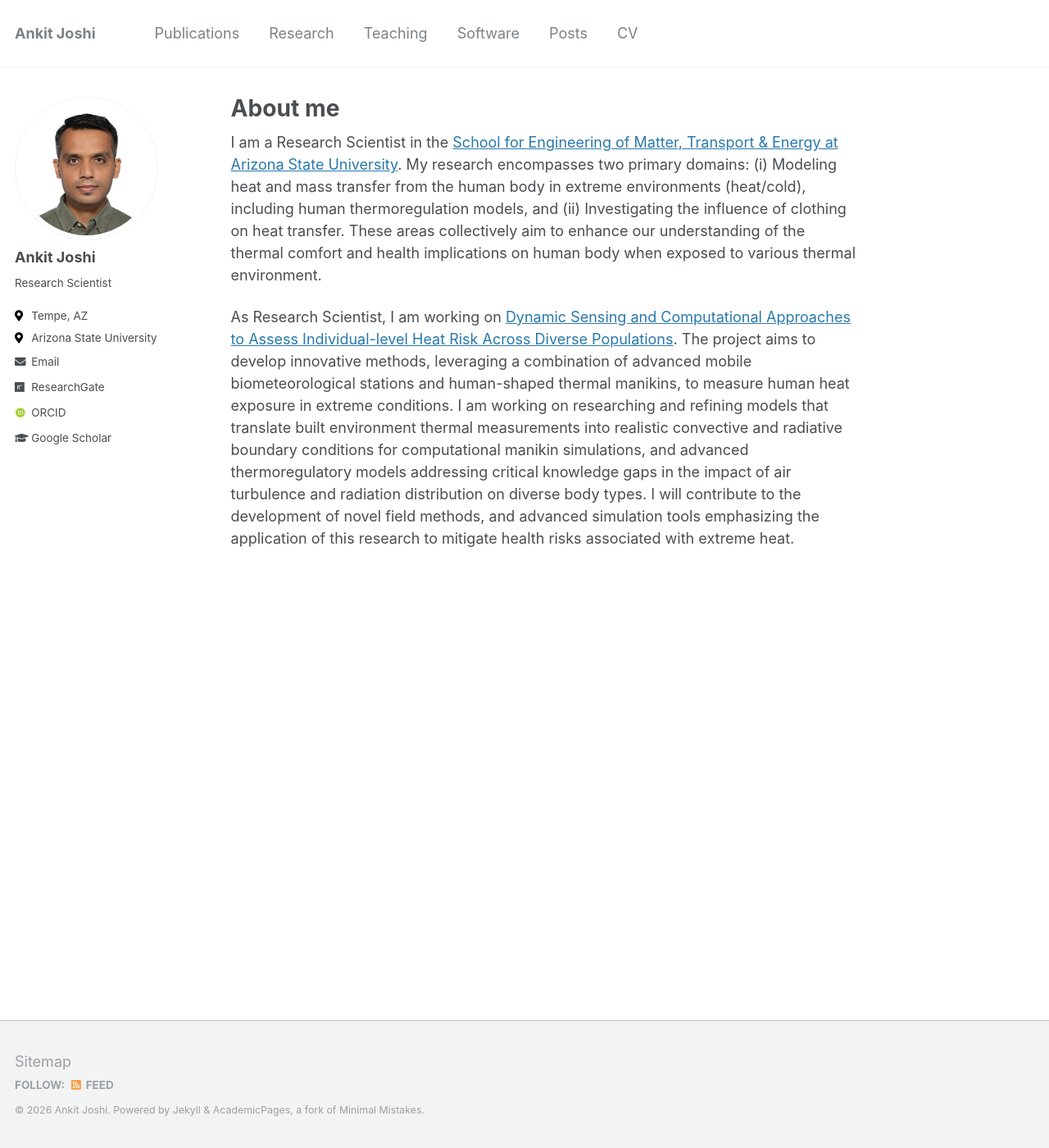
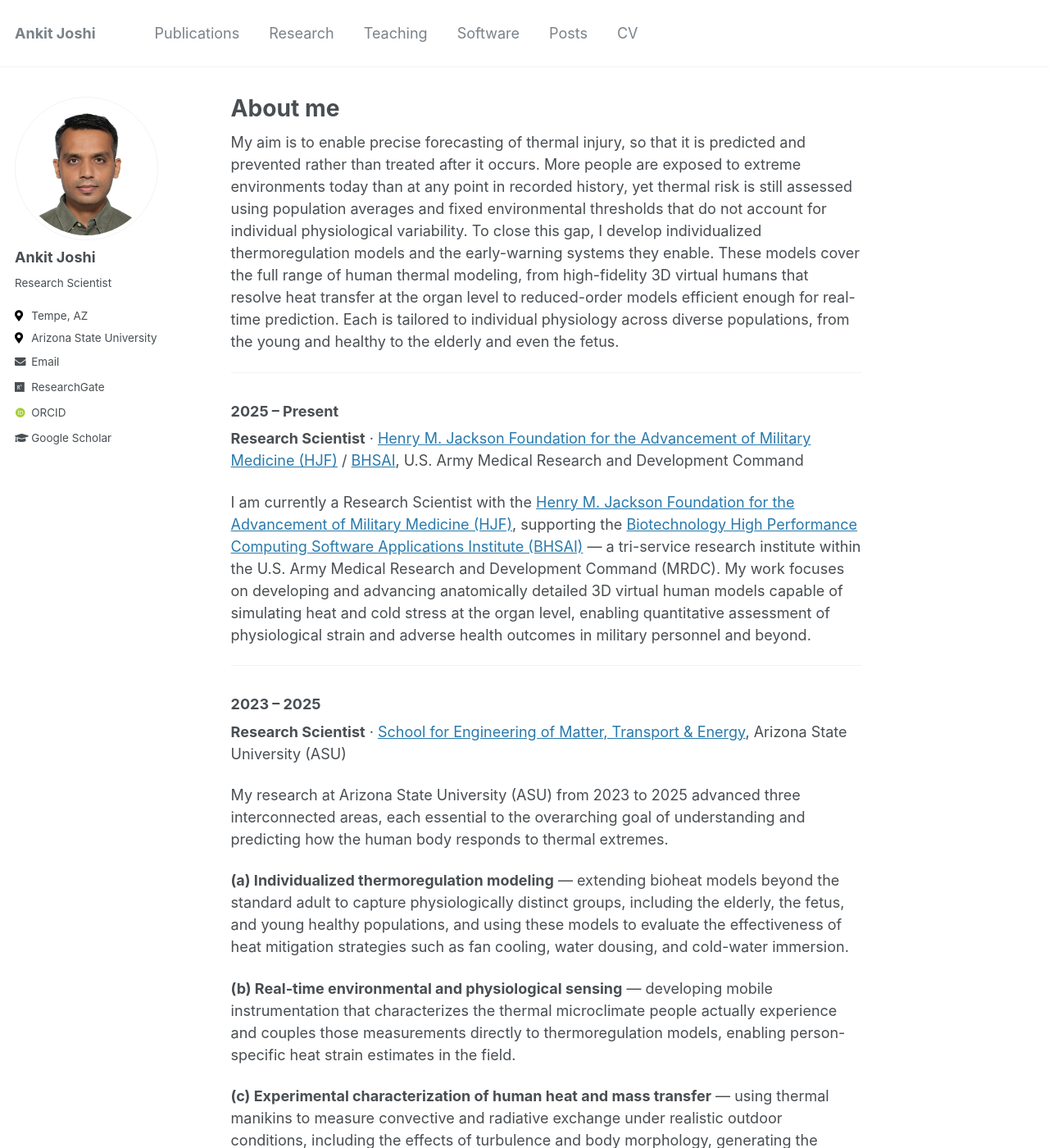
Before and after one commit to Joshi-Ankit/joshi-ankit.github.io, a Jekyll site: the page built from _pages/about.md, in a window 1280 px wide and 1400 px high. Shown: the whole window at 82% size. Built offline with Jekyll 4.4.1, drawn with Linux system fonts in a browser that asks for light colours; some web fonts are replaced; some of the changed text lies outside the part shown.

Commit message:
Updating about me.

```diff
--- a/_pages/about.md
+++ b/_pages/about.md
@@ -8,6 +8,31 @@ redirect_from:
   - /about.html
 ---
 
-I am a Research Scientist in the [School for Engineering of Matter, Transport & Energy at Arizona State University](https://semte.engineering.asu.edu/). My research encompasses two primary domains: (i) Modeling heat and mass transfer from the human body in extreme environments (heat/cold), including human thermoregulation models, and (ii) Investigating the influence of clothing on heat transfer. These areas collectively aim to enhance our understanding of the thermal comfort and health implications on human body when exposed to various thermal environment.
+My aim is to enable precise forecasting of thermal injury, so that it is predicted and prevented rather than treated after it occurs. More people are exposed to extreme environments today than at any point in recorded history, yet thermal risk is still assessed using population averages and fixed environmental thresholds that do not account for individual physiological variability. To close this gap, I develop individualized thermoregulation models and the early-warning systems they enable. These models cover the full range of human thermal modeling, from high-fidelity 3D virtual humans that resolve heat transfer at the organ level to reduced-order models efficient enough for real-time prediction. Each is tailored to individual physiology across diverse populations, from the young and healthy to the elderly and even the fetus.
 
-As Research Scientist, I am working on [Dynamic Sensing and Computational Approaches to Assess Individual-level Heat Risk Across Diverse Populations](https://www.nsf.gov/awardsearch/showAward?AWD_ID=2152468&HistoricalAwards=false). The project aims to develop innovative methods, leveraging a combination of advanced mobile biometeorological stations and human-shaped thermal manikins, to measure human heat exposure in extreme conditions. I am working on  researching and refining models that translate built environment thermal measurements into realistic convective and radiative boundary conditions for computational manikin simulations, and advanced thermoregulatory models addressing critical knowledge gaps in the impact of air turbulence and radiation distribution on diverse body types. I will contribute to the development of novel field methods, and advanced simulation tools emphasizing the application of this research to mitigate health risks associated with extreme heat.
+---
+
+### 2025 – Present
+**Research Scientist** · [Henry M. Jackson Foundation for the Advancement of Military Medicine (HJF)](https://www.hjf.org/) / [BHSAI](https://bhsai.org/), U.S. Army Medical Research and Development Command
+
+I am currently a Research Scientist with the [Henry M. Jackson Foundation for the Advancement of Military Medicine (HJF)](https://www.hjf.org/), supporting the [Biotechnology High Performance Computing Software Applications Institute (BHSAI)](https://bhsai.org/) — a tri-service research institute within the U.S. Army Medical Research and Development Command (MRDC). My work focuses on developing and advancing anatomically detailed 3D virtual human models capable of simulating heat and cold stress at the organ level, enabling quantitative assessment of physiological strain and adverse health outcomes in military personnel and beyond.
+
+---
+
+### 2023 – 2025
+**Research Scientist** · [School for Engineering of Matter, Transport & Energy](https://semte.engineering.asu.edu/), Arizona State University (ASU)
+
+My research at Arizona State University (ASU) from 2023 to 2025 advanced three interconnected areas, each essential to the overarching goal of understanding and predicting how the human body responds to thermal extremes.
+
+**(a) Individualized thermoregulation modeling** — extending bioheat models beyond the standard adult to capture physiologically distinct groups, including the elderly, the fetus, and young healthy populations, and using these models to evaluate the effectiveness of heat mitigation strategies such as fan cooling, water dousing, and cold-water immersion.
+
+**(b) Real-time environmental and physiological sensing** — developing mobile instrumentation that characterizes the thermal microclimate people actually experience and couples those measurements directly to thermoregulation models, enabling person-specific heat strain estimates in the field.
+
+**(c) Experimental characterization of human heat and mass transfer** — using thermal manikins to measure convective and radiative exchange under realistic outdoor conditions, including the effects of turbulence and body morphology, generating the validated coefficients that make computational models more accurate and broadly applicable.
+
+---
+
+### Pre-2023
+**Postdoctoral Researcher & PhD** · Iowa State University & [Empa — Swiss Federal Laboratories for Materials Science and Technology](https://www.empa.ch/) (Dübendorf, Switzerland)
+
+Prior to ASU, I completed my PhD and postdoctoral work at Iowa State University and Empa — Swiss Federal Laboratories for Materials Science and Technology (Dübendorf, Switzerland) — where my focus was on how clothing and personal protective equipment (PPE) mediate heat and mass transfer between the human body and the environment. This work spanned analytical and computational modeling of garment thermal properties, wet conduction and moisture transport within clothing layers, and experimental characterization using thermal manikins — building the physical foundation for the thermoregulatory modeling work that followed.
```
